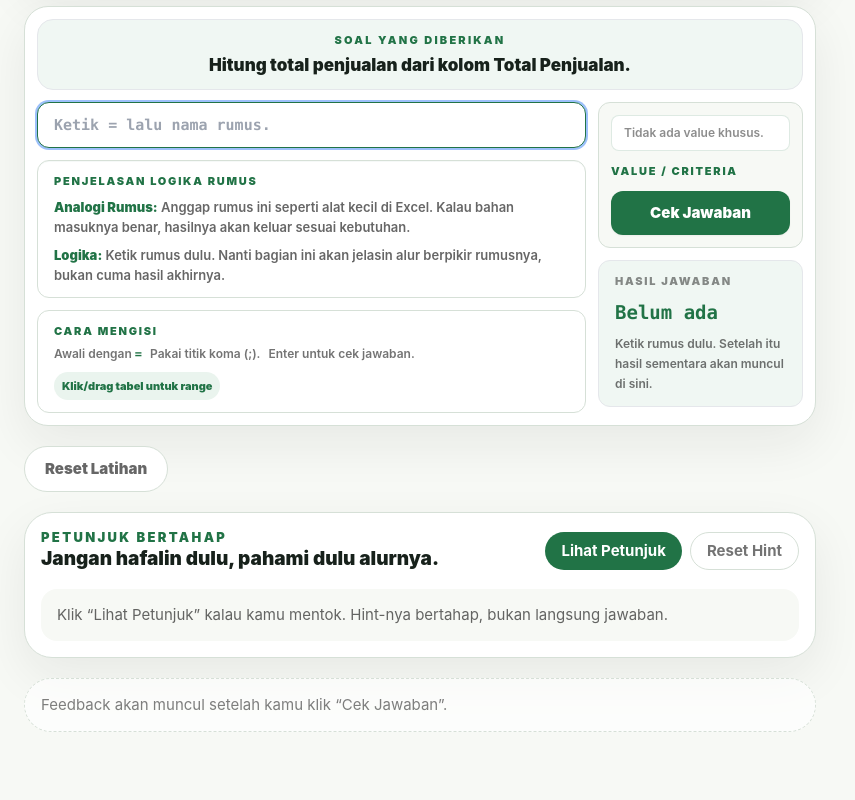
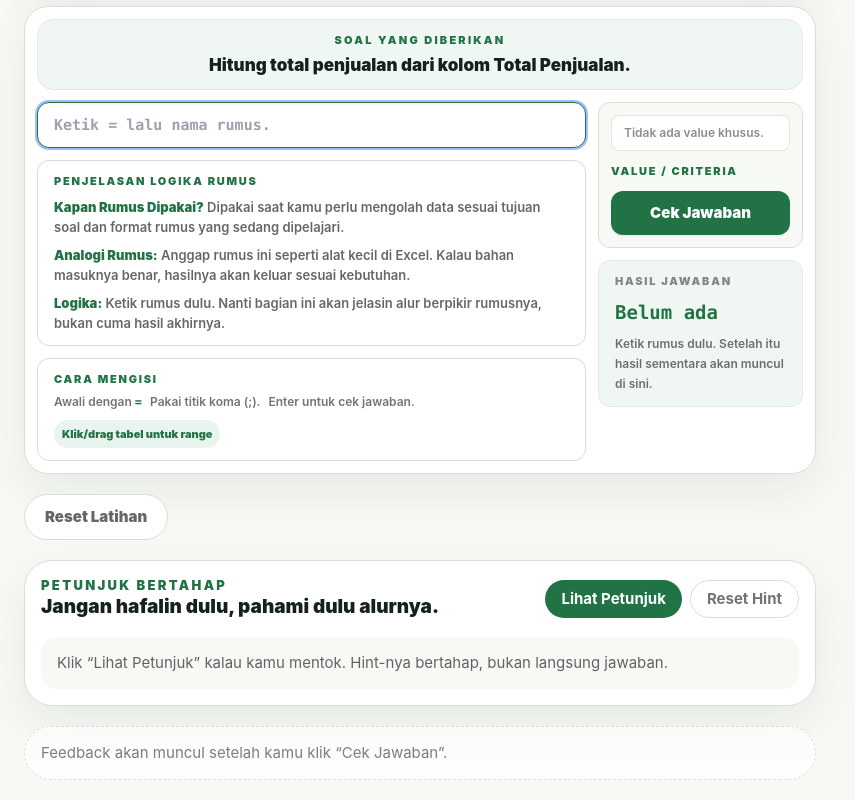
Before and after one commit to NexaPixelStudio/multipotentiality.id, a React (Vite) app: page / in a window 1280 px wide. Shown: the part 1943-2743 px from the top of the page, without its empty margins (0-855 px from the left). Before the commit the page ends 2695 px from the top, so only its background shows below. Built offline with nearby package versions, Linux system fonts and the light colour scheme.

Commit message:
Add files via upload

```diff
--- a/src/components/FormulaBar.jsx
+++ b/src/components/FormulaBar.jsx
@@ -168,8 +168,11 @@ function cleanArgLabel(value = '') {
 
 function makeLogicPayload({ logic, name = '', learning = {}, option = null }) {
   const fallbackExample = option?.syntax ? `=${option.syntax}` : '';
+  const fallbackUseCase = option?.useCase || option?.description || 'Dipakai saat kamu perlu mengolah data sesuai tujuan soal dan format rumus yang sedang dipelajari.';
+
   return {
     name,
+    useCase: learning.useCase || fallbackUseCase,
     logic: logic || learning.simpleLogic || 'Pahami dulu data mana yang diproses, syaratnya apa, lalu hasil apa yang ingin keluar.',
     analogy: learning.analogy || 'Anggap rumus ini seperti alat kecil di Excel. Kalau bahan masuknya benar, hasilnya akan keluar sesuai kebutuhan.',
     exampleFormula: learning.exampleFormula || fallbackExample,
@@ -626,6 +629,7 @@ export default function FormulaBar({
           <section className="rounded-xl border border-coach-line bg-white px-4 py-3 shadow-[inset_0_1px_0_rgba(33,115,70,0.04)] dark:border-white/10 dark:bg-black/20">
             <p className="text-[10px] font-black uppercase tracking-[0.16em] text-coach-green dark:text-emerald-200">Penjelasan Logika Rumus</p>
             <div className="mt-2 space-y-2 text-xs font-semibold leading-5 text-black/60 dark:text-white/60">
+              <p><span className="font-black text-coach-green dark:text-emerald-200">Kapan Rumus Dipakai?</span> {logicExplanation.useCase}</p>
               <p><span className="font-black text-coach-green dark:text-emerald-200">Analogi Rumus:</span> {logicExplanation.analogy}</p>
               <p><span className="font-black text-coach-green dark:text-emerald-200">Logika:</span> {logicExplanation.logic}</p>
               {logicExplanation.exampleFormula && (
```
